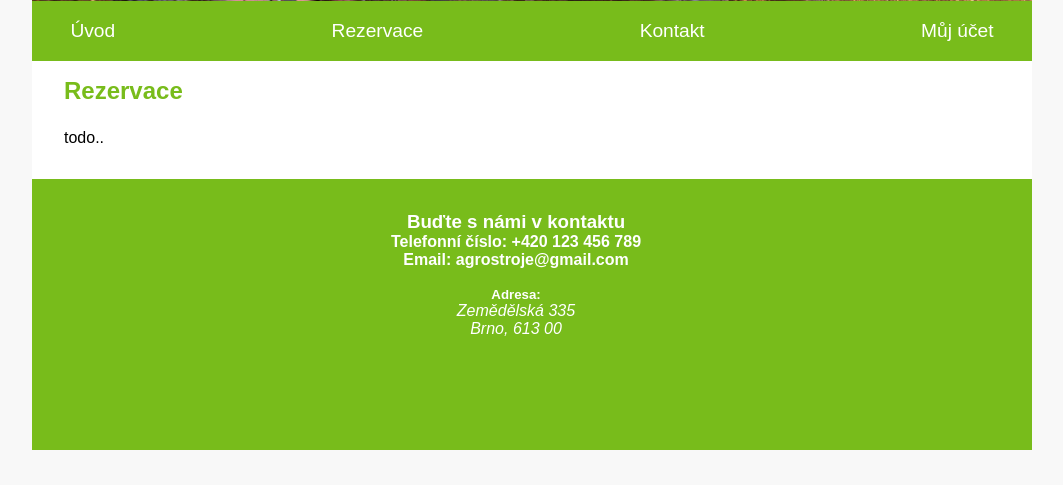
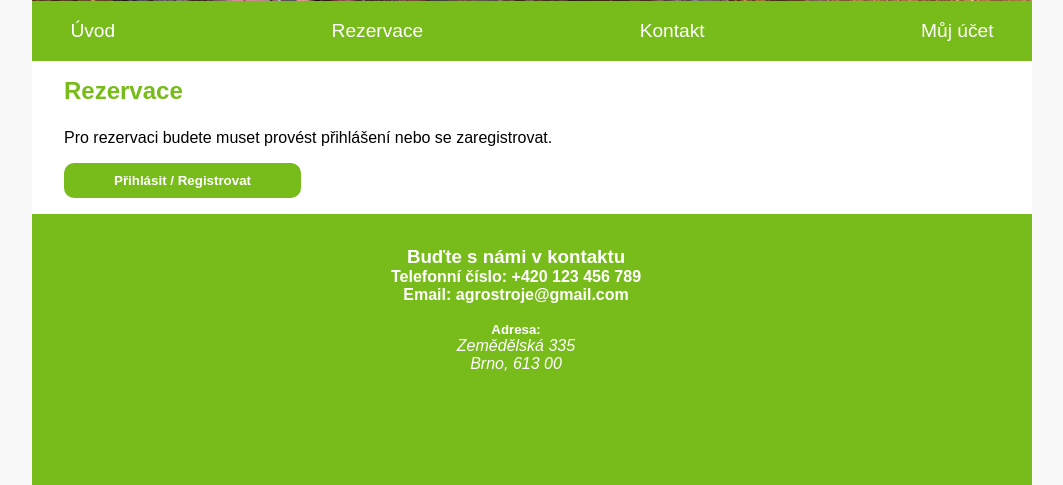
Before and after one commit to zmackiv/web-project, a Flask app: page /reservation in a window 1280 px wide. Shown: the part 414-899 px from the top of the page, without its empty margins (108-1171 px from the left). Before the commit the page ends 864 px from the top, so only its background shows below. Run offline with Flask 2, Linux system fonts and the light colour scheme; some libraries are stand-ins or nearby versions.

Commit message:
stránka rezervace pro nepřihlášeného

```diff
--- a/templates/reservation.jinja
+++ b/templates/reservation.jinja
@@ -4,7 +4,13 @@
     <main>
     <section>
     <h2>Rezervace</h2>
-    <p>todo..</p>
+
+        {% if 'authenticated' not in session %}
+        <p>Pro rezervaci budete muset provést přihlášení nebo se zaregistrovat.</p>
+        <a href="{{ url_for("view_account_page") }}">
+            <button type="button">Přihlásit / Registrovat</button>
+        </a>
+        {% endif %}
 
     </section>
     </main>
```
